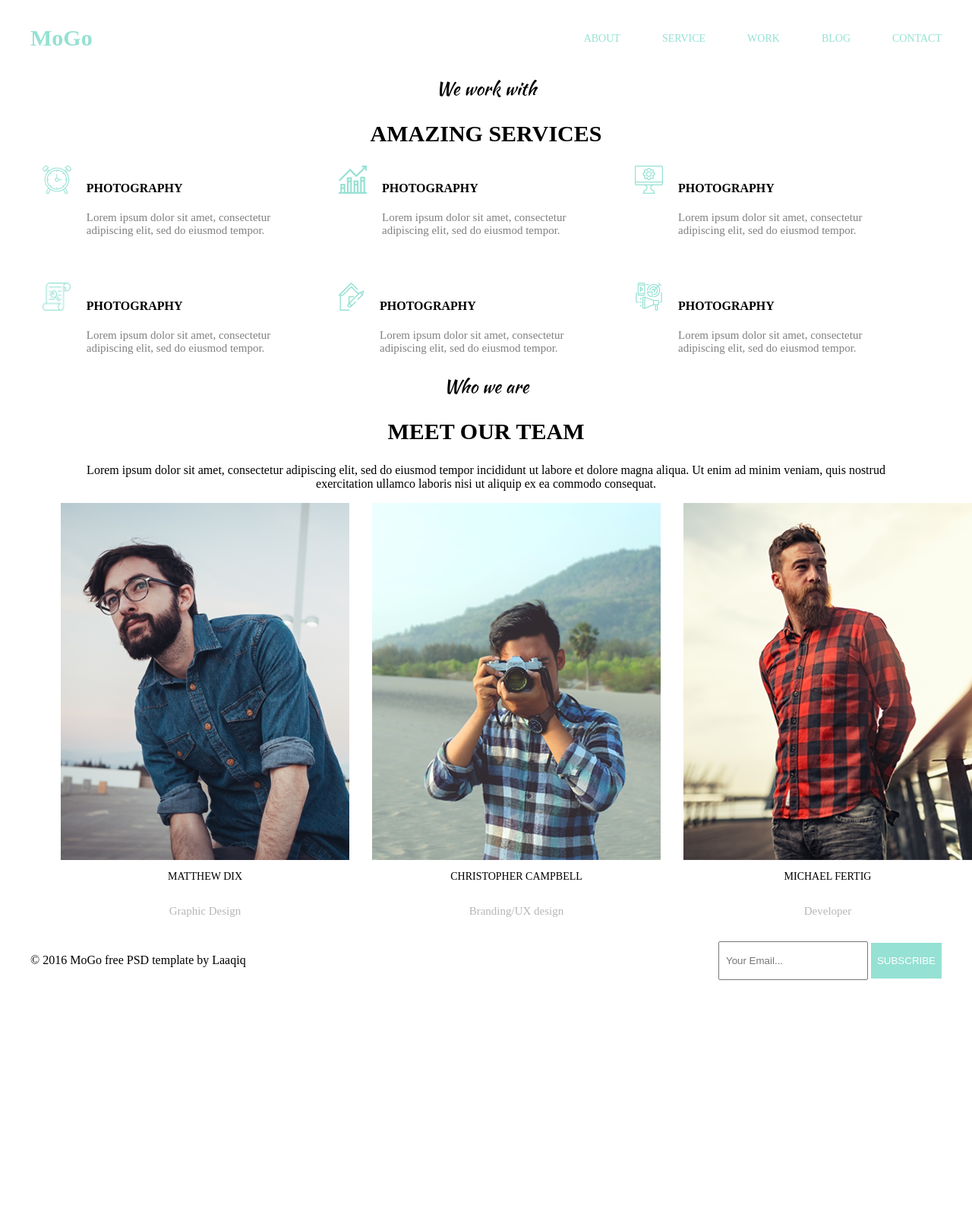
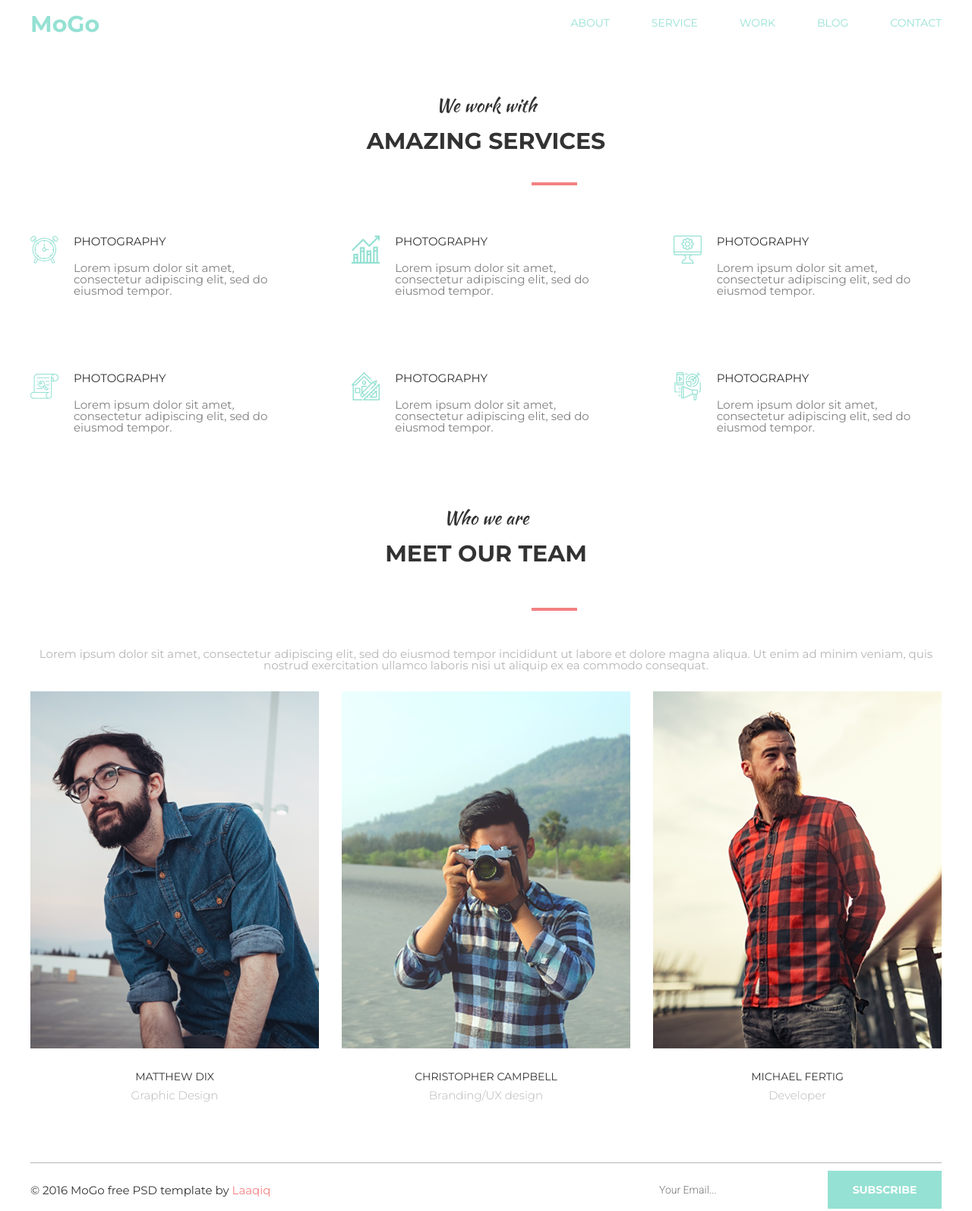
Before and after one commit to Adelk3/mogo-website, a plain HTML site: page index.html in a window 1280 px wide. Shown: the whole page at 76% size. Before the commit the page ends 1298 px from the top, so only its background shows below. Drawn offline with Linux system fonts and the light colour scheme.

Commit message:
fifth commit

```diff
--- a/index.html
+++ b/index.html
@@ -3,128 +3,139 @@
 <head>
     <meta charset="UTF-8">
     <meta name="viewport" content="width=device-width, initial-scale=1.0">
-    <link rel="preconnect" href="https://fonts.googleapis.com">
-<link rel="preconnect" href="https://fonts.gstatic.com" crossorigin>
-<link href="https://fonts.googleapis.com/css2?family=Kaushan+Script&display=swap" rel="stylesheet">
+   <link href="https://fonts.googleapis.com/css2?family=Kaushan+Script&family=Montserrat:ital,wght@0,100..900;1,100..900&family=Roboto:ital,wght@0,100..900;1,100..900&display=swap" rel="stylesheet">
+<link rel="stylesheet" href="styles/reset.css">
     <link rel="stylesheet" href="./styles/style.css">
 
     <title>MoGo</title>
 </head>
 <body>
-    <header>
-        <div class="container header-box">
-            <nav class="navigation">
-            <a class="logo" href="./index.html">MoGo</a>
+    <header class="header">
+        <div class="container header-container">
+             <a class="header-logo" href="./index.html">MoGo</a>
+            <nav class="header-navigation">
 
             <ul class="header-list">
-                <li> <a class="header-link" href="#">ABOUT</a></li>
-                <li><a class="header-link"  href="#">SERVICE</a></li>
-                <li><a class="header-link"   href="#">WORK</a></li>
-                <li><a class="header-link"   href="#">BLOG</a></li>
-                <li><a class="header-link"   href="#">CONTACT</a></li>
+                <li class="header-list-item"> <a class="header-link" href="#">ABOUT</a> </li>
+                <li class="header-list-item"><a class="header-link"  href="#">SERVICE</a> </li>
+                <li class="header-list-item"><a class="header-link"   href="#">WORK</a> </li>
+                <li class="header-list-item"><a class="header-link"   href="#">BLOG</a> </li>
+                <li class="header-list-item"><a class="header-link"   href="#">CONTACT</a> </li>
             </ul>
             </nav>
         </div>
     </header>
+<main>
+    <section class="services">
+        <div class="container">
+<h3 class="services-subtitle">We work with</h3>
+<h2 class="services-title">AMAZING SERVICES</h2>
 
-    <section class="first-section">
-<h3 class="title-one">We work with</h3>
-<h2 class="title-two">AMAZING SERVICES</h2>
-
-<div class="container-two big-box">
+<ul class="services-list">
 
 
-    <div class="small-box">
-<img width="37.79551315307617px" height="37px" src="./images/Group.png" alt="">
+    <li class="services-item">
+<svg class="icons"><use href="./images/sprite.svg#icon-clock"> </use></svg>
 <div class="smaller-box">
-<h4>PHOTOGRAPHY</h4>
-<p>Lorem ipsum dolor sit amet, consectetur adipiscing elit, sed do eiusmod tempor.</p>
+<h4 class="services-name">PHOTOGRAPHY</h4>
+<p class="services-text">Lorem ipsum dolor sit amet, consectetur adipiscing elit, sed do eiusmod tempor.</p>
 </div>
-    </div>
+</li>
 
-    <div class="small-box">
-<img width="37.79551315307617px" height="37px"  src="./images/Group (1).png" alt="">
+    <li class="services-item">
+<svg class="icons"><use href="./images/sprite.svg#icon-graph"> </use></svg>
 <div class="smaller-box">
-<h4>PHOTOGRAPHY</h4>
-<p>Lorem ipsum dolor sit amet, consectetur adipiscing elit, sed do eiusmod tempor.</p>
+<h4 class="services-name">PHOTOGRAPHY</h4>
+<p class="services-text">Lorem ipsum dolor sit amet, consectetur adipiscing elit, sed do eiusmod tempor.</p>
 </div>
-    </div>
+</li>
 
-    <div class="small-box">
-<img width="37.79551315307617px" height="37px"  src="./images/Group (2).png" alt="">
+    <li class="services-item">
+<svg class="icons"><use href="./images/sprite.svg#icon-computer"> </use></svg>
 <div class="smaller-box">
-<h4>PHOTOGRAPHY</h4>
-<p>Lorem ipsum dolor sit amet, consectetur adipiscing elit, sed do eiusmod tempor.</p>
+<h4 class="services-name">PHOTOGRAPHY</h4>
+<p class="services-text">Lorem ipsum dolor sit amet, consectetur adipiscing elit, sed do eiusmod tempor.</p>
 </div>
-    </div>
+</li>
 
-    <div class="small-box">
-<img width="37.79551315307617px" height="37px"  src="./images/line icons.png" alt="">
+    <li class="services-item">
+<svg class="icons"><use href="./images/sprite.svg#icon-paper"> </use></svg>
 <div class="smaller-box">
-<h4>PHOTOGRAPHY</h4>
-<p>Lorem ipsum dolor sit amet, consectetur adipiscing elit, sed do eiusmod tempor.</p>
+<h4 class="services-name">PHOTOGRAPHY</h4>
+<p class="services-text">Lorem ipsum dolor sit amet, consectetur adipiscing elit, sed do eiusmod tempor.</p>
 </div>
-    </div>
+</li>
 
-    <div class="small-box">
-<img width="37.79551315307617px" height="37px"  src="./images/Group (3).png" alt="">
+    <li class="services-item">
+<svg class="icons"><use href="./images/sprite.svg#icon-house"> </use></svg>
 <div class="smaller-box">
-<h4>PHOTOGRAPHY</h4>
-<p>Lorem ipsum dolor sit amet, consectetur adipiscing elit, sed do eiusmod tempor.</p>
+<h4 class="services-name">PHOTOGRAPHY</h4>
+<p class="services-text">Lorem ipsum dolor sit amet, consectetur adipiscing elit, sed do eiusmod tempor.</p>
 </div>
-    </div>
+</li>
 
-    <div class="small-box">
-<img width="37.79551315307617px" height="37px"  src="./images/digital-marketing 1.png" alt="">
+    <li class="services-item">
+<svg class="icons"><use href="./images/sprite.svg#icon-marketing"> </use></svg>
 <div class="smaller-box">
-<h4>PHOTOGRAPHY</h4>
-<p>Lorem ipsum dolor sit amet, consectetur adipiscing elit, sed do eiusmod tempor.</p>
-</div>
-    </div>
+<h4 class="services-name">PHOTOGRAPHY</h4>
+<p class="services-text">Lorem ipsum dolor sit amet, consectetur adipiscing elit, sed do eiusmod tempor.</p>
+</li>
+</ul>
 
 
+</div>
     </section>
 
 
 
-    <section class="second-section">
-        <div class="container-three">
-<h3 class="title-one">Who we are</h3>
-<h2 class="title-two">MEET OUR TEAM</h2>
-<p class="text-lorem">Lorem ipsum dolor sit amet, consectetur adipiscing elit, sed do eiusmod tempor incididunt ut labore et dolore magna aliqua. Ut enim ad minim veniam, quis nostrud exercitation ullamco laboris nisi ut aliquip ex ea commodo consequat.</p>
-</div>
+    <section class="team">
+        <div class="container">
+<h3 class="team-subtitle">Who we are</h3>
+<h2 class="team-title">MEET OUR TEAM</h2>
+<p class="team-text">Lorem ipsum dolor sit amet, consectetur adipiscing elit, sed do eiusmod tempor incididunt ut labore et dolore magna aliqua. Ut enim ad minim veniam, quis nostrud exercitation ullamco laboris nisi ut aliquip ex ea commodo consequat.</p>
 
-<div class="container">
 
-<ul class="portfolio">
-<li class="portfolio-list">
-    <img width="380px" src="./images/first-man 1.png" alt="">
-    <p class="name">MATTHEW DIX</p>
-    <p class="thing">Graphic Design</p>
+
+
+<ul class="team-list">
+<li class="team-item">
+    <div class="overlay">
+    <img width="380" src="./images/matthew.png" alt="photo Matthew">
+    </div>
+    <p class="team-name">MATTHEW DIX</p>
+    <p class="team-job">Graphic Design</p>
+
 </li>
 
-<li class="portfolio-list">
-    <img width="380px" src="./images/second-man 1.png" alt="">
-    <p class="name">CHRISTOPHER CAMPBELL</p>
-    <p class="thing">Branding/UX design</p>
+<li class="team-item">
+    <div  class="overlay">
+    <img width="380" src="./images/christopher.png" alt="photo Christopher">
+    </div>
+    <p class="team-name">CHRISTOPHER CAMPBELL</p>
+    <p class="team-job">Branding/UX design</p>
 </li>
 
-<li class="portfolio-list">
-    <img width="380px" src="./images/third-man 1.png" alt="">
-    <p class="name">MICHAEL FERTIG</p>
-    <p class="thing">Developer</p>
+<li class="team-item">
+    <div   class="overlay">
+    <img width="380" src="./images/michalel.png" alt="photo Michael">
+    <div class="color-on-top-box"></div>
+    </div>
+    <p class="team-name">MICHAEL FERTIG</p>
+    <p class="team-job">Developer</p>
 </li>
 
 </ul>
+</div>
 
-</div>
     </section>
-
-    <footer>
-        <p>© 2016 MoGo free PSD template by Laaqiq</p>
-<div>
-        <input type="text" placeholder="Your Email...">
-        <button class="button">SUBSCRIBE</button>
+</main>
+    <footer class="footer">
+        <div class="container footer-container">
+        <p class="footer-copyright"> &copy; 2016 MoGo free PSD template by <span class="footer-span"> Laaqiq</span></p>
+<form class="footer-form" action="">
+        <input class="footer-input" type="text" placeholder="Your Email...">
+        <button class="footer-button">SUBSCRIBE</button>
+        </form>
         </div>
     </footer>
 </body>
--- /dev/null
+++ b/styles/reset.css
@@ -0,0 +1,62 @@
+/* http://meyerweb.com/eric/tools/css/reset/
+   v2.0 | 20110126
+   License: none (public domain)
+*/
+
+*,
+*::before,
+*::after {
+  box-sizing: border-box;
+}
+
+a {
+  text-decoration: none;
+}
+
+ul {
+  list-style: none;
+}
+
+html, body, div, span, applet, object, iframe,
+h1, h2, h3, h4, h5, h6, p, blockquote, pre,
+a, abbr, acronym, address, big, cite, code,
+del, dfn, em, img, ins, kbd, q, s, samp,
+small, strike, strong, sub, sup, tt, var,
+b, u, i, center,
+dl, dt, dd, ol, ul, li,
+fieldset, form, label, legend,
+table, caption, tbody, tfoot, thead, tr, th, td,
+article, aside, canvas, details, embed,
+figure, figcaption, footer, header, hgroup,
+menu, nav, output, ruby, section, summary,
+time, mark, audio, video {
+	margin: 0;
+	padding: 0;
+	border: 0;
+	font-size: 100%;
+	font: inherit;
+	vertical-align: baseline;
+}
+/* HTML5 display-role reset for older browsers */
+article, aside, details, figcaption, figure,
+footer, header, hgroup, menu, nav, section {
+	display: block;
+}
+body {
+	line-height: 1;
+}
+ol, ul {
+	list-style: none;
+}
+blockquote, q {
+	quotes: none;
+}
+blockquote:before, blockquote:after,
+q:before, q:after {
+	content: '';
+	content: none;
+}
+table {
+	border-collapse: collapse;
+	border-spacing: 0;
+}
--- a/styles/style.css
+++ b/styles/style.css
@@ -1,7 +1,12 @@
-*,
-*::before,
-*::after {
-	box-sizing: border-box;
+:root {
+  --main-color:rgba(149, 225, 211, 1);
+  --main-add-color:rgba(243, 129, 129, 1);
+  --title-color:rgba(51, 51, 51, 1);
+  --text-color:rgba(182, 182, 182, 1);
+  --button-text-color:rgba(255, 255, 255, 1);
+  --main-font:"Montserrat", sans-serif;
+  --second-font:"Roboto", sans-serif;
+  --subtitle-font:"Kaushan Script", cursive;
 }
 
 .kaushan-script-regular {
@@ -10,166 +15,354 @@
   font-style: normal;
 }
 
-
-a{
-    text-decoration: none;
+body{
+  font-family: var(--main-font) ;
+  color: var(--text-color);
+  font-size: 15px;
 }
 
-ul{
-    list-style: none;
+
+
+.container {
+  margin: 0 auto;
+  width: 1200px;
 }
 
-.container{
-    margin: 0 auto;
-    width:1200px ;
+.header{
+  padding: 17px 0 12px 0;
+  position: relative;
 }
 
-.header-box{
-
-    padding-top: 17px;
-}
-
-.navigation{
+.header-container {
 display: flex;
 flex-direction: row;
 justify-content: space-between;
 align-items: center;
+}
+
+.header-list {
+  display: flex;
+  flex-direction: row;
+  justify-content: space-between;
+  align-items: center;
+    gap: 55px;
   /* gap: 632px; */
 }
-.header-list{
-display: flex;
-flex-direction: row;
-gap: 55px;
-}
 
-.logo{
-    color:#95E1D3 ;
+
+.header-logo {
+  color: var(--main-color);
   font-weight: 700;
-    line-height: 100%;
-    letter-spacing: 0%;
   font-size: 30px;
 }
 
-.header-link{
+.header-link {
   font-size: 14px;
-    font-weight: 400;
-    color: #95E1D3;
+  color: var(--main-color);
+
 }
 
 
-.header-link:hover{
+
+.header-link:hover::after{
+  content: "";
+  background-color: var(--main-add-color);
+  position: absolute;
+  display: block;
+  width:100% ;
+bottom:10px ;
+left: 0px;
+  bottom: 0px;
+  height: 3px;
+  transition: 10s;
+}
+
+.header-list-item {
+  position: relative;
+  overflow: hidden;
+  height: 20px;
+}
+
+/* .header-list-item > .header-underline{
+    display: inline-block;
+    background-color: #F38181;
+    width: 100%;
+    height: 3px;
+    position: absolute;
+    top: 50px;
+    transition: top 1s ;
+} */
+
+/* .header-list-item:hover > .header-underline{
    cursor: pointer;
     transition: 1s;
-    color: #F38181;
+    position: absolute;
+    top: 18px;
+   right:0px;
+} */
+
+.overlay {
+  width: 380px;
+  height: 470px;
+  position: relative;
+
 }
 
- .title-one{
-font-family: Kaushan Script;
+.overlay:hover::after {
+  background: linear-gradient(
+    135deg,
+    rgba(255, 120, 120, 0.6),
+    rgba(255, 200, 120, 0.6)
+  );
+  /* transform: rotateZ(180px) ; */
+  opacity: 1;
+}
+
+.overlay::after {
+  content: "";
+  width: 380px;
+  height: 470px;
+  display: block;
+  background: linear-gradient(
+    135deg,
+    rgba(255, 120, 120, 0.6),
+    rgba(255, 200, 120, 0.6)
+  );
+  transform: translate(-8px, -480px);
+  transform: rotateZ(180px);
+  transition: 2s;
+  opacity: 0;
+}
+
+.header-link:hover {
+  cursor: pointer;
+  transition: 1s;
+  color: #f38181;
+}
+
+/* .header-underline:hover{
+   cursor: pointer;
+    transition: 1s;
+    position: absolute;
+    top: 30px;
+   right:0px;
+} */
+
+.services-subtitle{
+  font-family: var(--subtitle-font);
   font-weight: 400;
   font-size: 24px;
   text-align: center;
+  color: var(--title-color);
+  padding-bottom: 20px;
 }
 
-.title-two{
+.services-title{
   font-weight: 700;
   font-size: 30px;
   text-align: center;
+  color: var(--title-color);
+  padding-bottom: 109px ;
 }
 
-.container-two{
-    width: 1168px; ;
-    margin: 0 auto;
-
+.services-name{
+  color: var(--title-color);
 }
 
-.big-box{
-    display: flex;
-    flex-wrap: wrap;
-    gap: 60px;
+.services-title::after{
+content: "";
+display: block;
+position: absolute;
+height: 4px;
+width: 60px;
+top: 240px;
+left: 700px;
+background-color: var(--main-add-color);
+}
+
+.services{
+  padding: 68px 0 100px 0;
 }
 
 
- .small-box{
+
+.services-list {
+  display: flex;
+  flex-wrap: wrap;
+  row-gap: 100px;
+  column-gap: 70px;
+}
+
+.services-item{
   display: flex;
   align-items: flex-start;
   gap: 20px;
-    width: 330px;
+flex-basis: calc((100% - 140px) / 3);
+    /* flex-basis: calc((100% — кіль-сть_відступів_в_рядку * значення_одного_рядка) / кіль-сть_елементів_в_рядку); */
   height: auto;
-
-
-
 }
-.smaller-box{
-
+.smaller-box {
   display: flex;
   flex-direction: column;
   justify-content: flex-start;
+  gap: 20px;
 }
 
-.smaller-box p{
+.services-text{
   margin: 0 auto;
   font-size: 15px;
   color: grey;
 }
 
-.container-three{
-    width: 1104px;
-    margin: 0 auto;
+.team{
+  padding-bottom:81px ;
 }
 
-.text-lorem{
+.team-subtitle{
+font-family: kaushan script;
+  font-weight: 400;
+  font-size: 24px;
+  text-align: center;
+  color: var(--title-color);
+   padding-bottom: 20px;
+}
+
+/* .team-item{
+  text-align: center;
+  padding: 20px;
+} */
+
+.team-list{
+  display: flex;
+  flex-direction: row;
+  gap:30px ;
+}
+
+
+
+
+
+.team-title{
+    font-weight: 700;
+  font-size: 30px;
+  text-align: center;
+    color: var(--title-color);
+  padding-bottom: 109px ;
+}
+.team-title::after{
+content: "";
+display: block;
+position: absolute;
+height: 4px;
+width: 60px;
+top: 800px;
+left: 700px;
+background-color: var(--main-add-color);
+}
+
+.team-text {
+  text-align: center;
+  padding-bottom: 27px;
+}
+
+.team-name {
+  font-weight: 400;
+  font-size: 14px;
+  color: var(--title-color);
+  text-align: center;
+  padding-top: 30px;
+padding-bottom: 10px;
+}
+
+.team-job {
+  font-weight: 300;
+  font-size: 15px;
+  color: #b6b6b6;
   text-align: center;
 }
 
-
-.name{
-
-font-weight: 400;
-font-size: 14px;
-
-
-}
-
-.thing{
-
-font-weight: 300;
-font-size: 15px;
-color:#B6B6B6 ;
-}
-
-.portfolio-list{
-
+.portfolio-list {
   display: flex;
   flex-direction: column;
   justify-content: center;
   align-items: center;
 }
 
-.portfolio{
+.portfolio {
   display: flex;
   flex-direction: row;
   gap: 30px;
 }
 
-.button{
- width: 150;
-height: 40;
-padding: 16px 8px ;
-   background-color: #95E1D3;
-   color:white ;
+.footer-button {
+  width: 150px;
+
+  padding: 16px 8px;
+  background-color: #95e1d3;
+  color: white;
   border: none;
+  font-family: var(--main-font);
+font-weight: 700;
+font-size: 14px;
+font-variant: small-caps;
+cursor: pointer;
+
 }
 
-input{
-     width: 150;
-height: 40;
-padding: 16px 8px ;
+.footer-input{
+  width: 230px;
+  color: var(--text-color);
+  padding: 16px 8px;
+  border-right: none;
+  border: var(--main-add-color);
+outline: none;
+  font-family: var(--second-font);
+font-weight: 300;
+font-size: 14px;
+line-height: 100%;
+
 }
 
-footer{
+.footer-form{
   display: flex;
+
+}
+
+.footer-container{
+  display: flex;
+  flex-direction:row ;
+  justify-content: space-between;
+  align-items: center;
+  border-top: 1px solid var(--text-color) ;
+  padding-top:10px ;
+
+}
+
+/* .footer::before{
+  content: "";
+  background-color:var(--text-color) ;
+  width: 1200px;
+  height: 1px;
+} */
+
+.footer{
+ display: flex;
+
  flex-direction: row;
-    justify-content: space-between;
-     margin: 0 auto;
-    width:1200px ;
+padding-bottom:10px ;
 }
+
+.footer-copyright{
+  color: var(--title-color);
+}
+
+.footer-span{
+  color: var(--main-add-color);
+}
+
+.icons {
+  fill: #95e1d3;
+  width: 37px;
+  height: 37px;
+  flex-shrink: 0;
+}
```
Also changed, not shown: images/christopher.png (renamed from images/second-man 1.png), images/clock.png (renamed from images/Group.png), images/computer.png (renamed from images/Group (2).png), images/graph.png (renamed from images/Group (1).png), images/house.png (renamed from images/Group (3).png), images/letter.png (renamed from images/line icons.png), images/marketing.png (renamed from images/digital-marketing 1.png), images/matthew.png (renamed from images/first-man 1.png), images/michalel.png (renamed from images/third-man 1.png), images/sprite.svg (added), 1 other file. Lines whose indentation alone changed are shown as unchanged.
